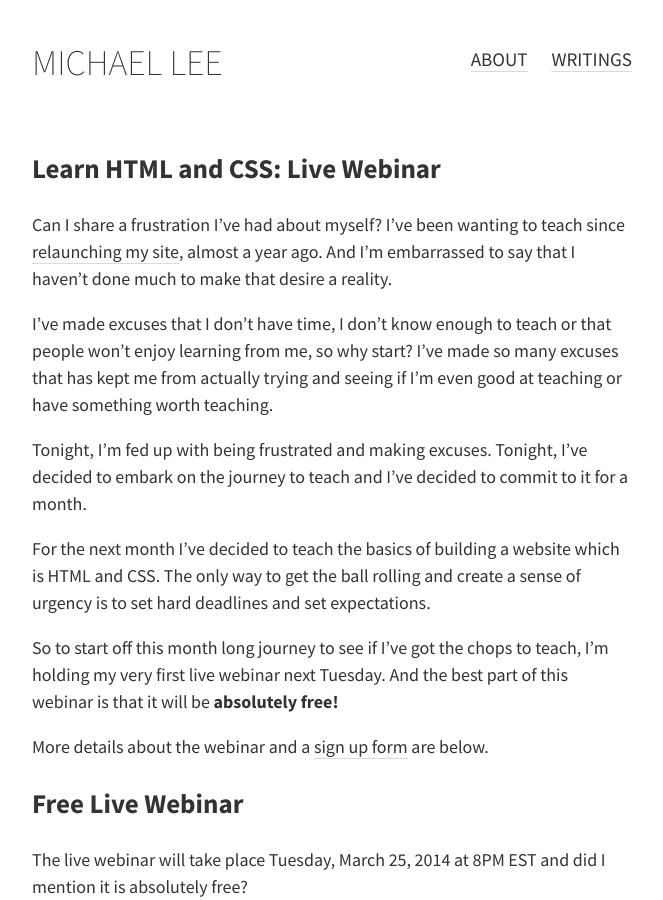
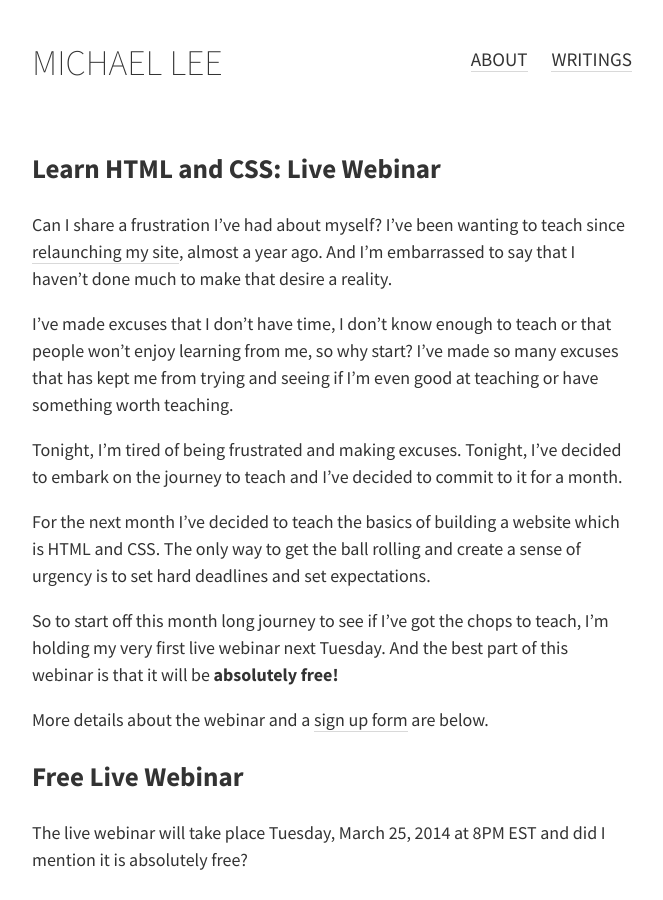
Before and after one commit to michaellee/old-michaelsoolee.com, a Jekyll site: the page built from _posts/2014-03-19-learn-html-css-webinar.md, in a window 1280 px wide and 900 px high. Shown: the whole window, without its empty margins (308-971 px from the left). Built offline with Jekyll 4.4.1, drawn with Linux system fonts in a browser that asks for light colours; nearby versions of some CDN libraries; Markdown is read by kramdown in place of the engine named in the settings; comment, search, counter and statistics services are not loaded.

Commit message:
Webinar edit

```diff
--- a/_posts/2014-03-19-learn-html-css-webinar.md
+++ b/_posts/2014-03-19-learn-html-css-webinar.md
@@ -7,9 +7,9 @@ hasform: yes
 
 Can I share a frustration I've had about myself? I've been wanting to teach since <a href="{{ site.url }}/quest-teach-learn" target="_blank">relaunching my site</a>, almost a year ago. And I'm embarrassed to say that I haven't done much to make that desire a reality.
 
-I've made excuses that I don't have time, I don't know enough to teach or that people won't enjoy learning from me, so why start? I've made so many excuses that has kept me from actually trying and seeing if I'm even good at teaching or have something worth teaching.
+I've made excuses that I don't have time, I don't know enough to teach or that people won't enjoy learning from me, so why start? I've made so many excuses that has kept me from trying and seeing if I'm even good at teaching or have something worth teaching.
 
-Tonight, I'm fed up with being frustrated and making excuses. Tonight, I've decided to embark on the journey to teach and I've decided to commit to it for a month.
+Tonight, I'm tired of being frustrated and making excuses. Tonight, I've decided to embark on the journey to teach and I've decided to commit to it for a month.
 
 For the next month I've decided to teach the basics of building a website which is HTML and CSS. The only way to get the ball rolling and create a sense of urgency is to set hard deadlines and set expectations.
 
```
